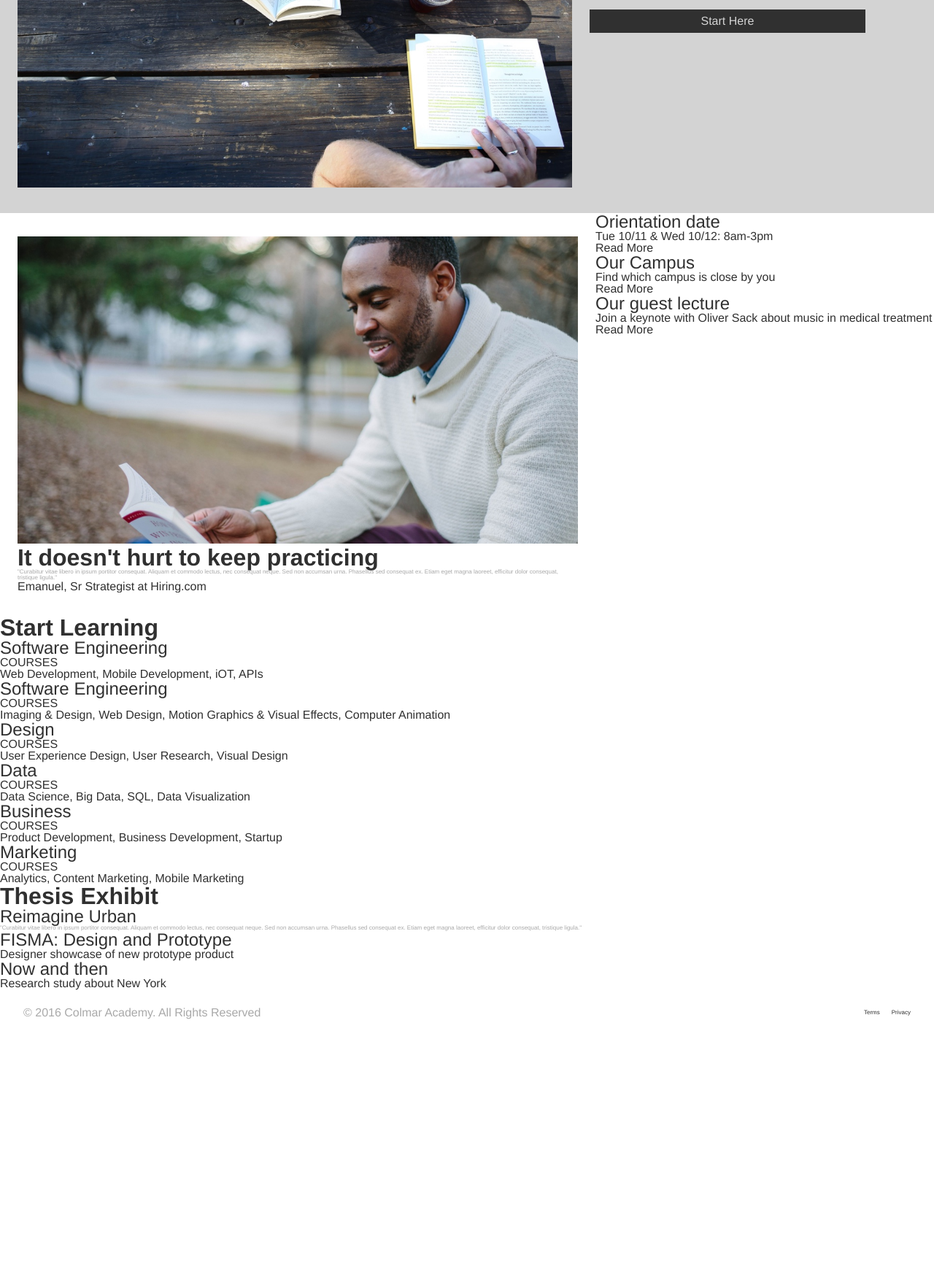
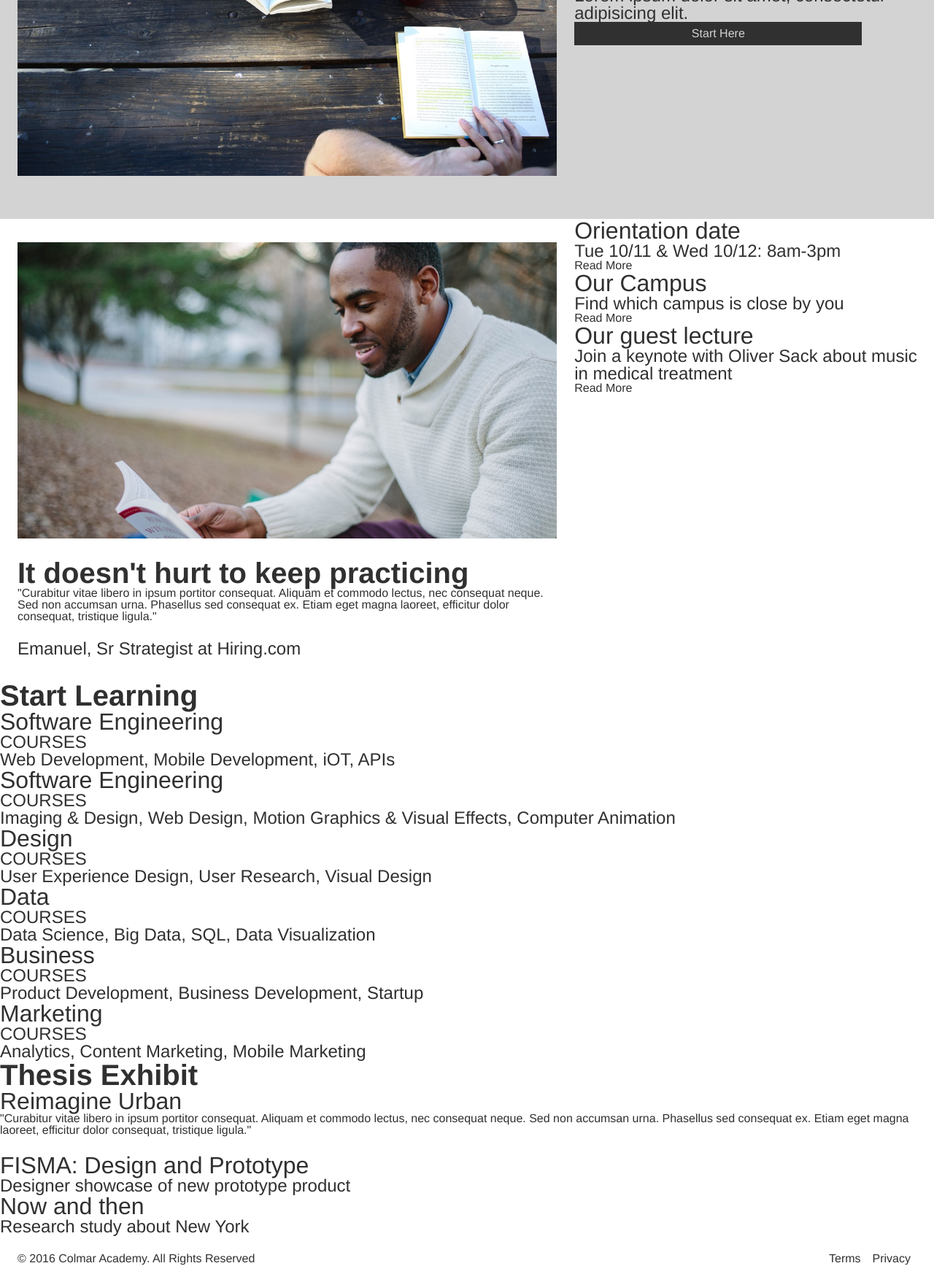
Before and after one commit to jasontadams/ColmarAcademy, a plain HTML site: page index.html in a window 1280 px wide. Shown: the part 401-2158 px from the top of the page at 73% size. Before the commit the page ends 1821 px from the top, so only its background shows below. Drawn offline with Linux system fonts and the light colour scheme.

Commit message:
Refactor of Divs into Classes

```diff
--- a/index.html
+++ b/index.html
@@ -11,10 +11,10 @@
     <div id="header">
       <div id="logo">
         <img src=".\resources\images\ic-logo.svg" alt="Colmar Academy Logo">
-        <h2 id="logofirst">Colmar</h2>
-        <h2 id="logosecond">Academy</h2>
+        <h3 id="logofirst">Colmar</h3>
+        <h3 id="logosecond">Academy</h3>
       </div>
-      <ul id="header-nav">
+      <ul class="nav">
         <li class="nav-link"><a href="#">On Campus</a></li>
         <li class="nav-link"><a href="#">Online</a></li>
         <li class="nav-link"><a href="#">For Companies</a></li>
@@ -42,7 +42,7 @@
           <img src=".\resources\images\information-main.jpg" alt="Emanuel, a graduate of Colmar Academy">
           <h1>It doesn't hurt to keep practicing</h1>
           <p>"Curabitur vitae libero in ipsum portitor consequat. Aliquam et commodo lectus, nec consequat neque. Sed non accumsan urna. Phasellus sed consequat ex. Etiam eget magna laoreet, efficitur dolor consequat, tristique ligula."</p>
-          <h5>Emanuel, Sr Strategist at Hiring.com</h5>
+          <h3>Emanuel, Sr Strategist at Hiring.com</h3>
         </div>
         <div class="right-pane">
           <div class="info-boxes" id="info-orientation">
@@ -133,8 +133,8 @@
     </div>
     <!--Footer-->
     <div id="footer">
-      <h3>&copy 2016 Colmar Academy. All Rights Reserved</h3>
-      <ul id="footer-nav">
+      <h4>&copy 2016 Colmar Academy. All Rights Reserved</h4>
+      <ul class="nav">
         <li class="nav-link"><a href="#">Terms</a></li>
         <li class="nav-link"><a href="#">Privacy</a></li>
       </ul>
--- a/resources/style.css
+++ b/resources/style.css
@@ -2,11 +2,17 @@
 body {
   font-family: helvetica;
   color: rgb(48,48,48);
+  font-size: 16px;
 }
 
-a:link {
+a:link, a:visited {
   color: rgb(48,48,48);
   text-decoration-line: none;
+}
+
+.nav {
+  display: inline-flex;
+  align-items: center;
 }
 
 .nav-link {
@@ -14,20 +20,24 @@ a:link {
 }
 
 p {
-  color: DarkGray;
-  font-size: 0.5rem;
+  font-size: 1rem;
+  margin-bottom: 1.5rem;
 }
 
 h1  {
-  font-size: 2rem;
+  font-size: 2.5rem;
   font-weight: bold;
 }
 
 h2 {
+  font-size: 2rem;
+}
+
+h3 {
   font-size: 1.5rem;
 }
 
-h3 {
+h4 {
   font-size: 1rem;
 }
 
@@ -57,35 +67,23 @@ h3 {
     height: 2rem;
 }
 
-/*Style the Header Navigation Links */
-#header-nav {
-  display: inline-flex;
-  align-items: center;
-}
-
-#header-nav li {
-  font-size: 0.80rem;
-}
-
 /* Style Main Elements */
 .left-pane {
   width: 60%;
   overflow: hidden;
-  margin: 2rem 1.5rem;
+  padding: 2rem 1.5rem;
 }
 
 .left-pane img {
   width: 100%;
   height: auto;
+  margin-bottom: 1.5rem;
 }
 
 .right-pane {
   display: flex;
+  width: 40%;
   flex-direction: column;
-}
-
-.flavor-element {
-  margin-bottom: 1.5rem;
 }
 
 /* Style Banner */
@@ -101,11 +99,8 @@ h3 {
   width: 80%;
 }
 
-#banner-button a:link, a:visited {
-  color: LightGray;
-}
-
 #banner-button a {
+  color: Lightgray;
   margin: 0.5rem;
 }
 
@@ -114,20 +109,15 @@ h3 {
   display: flex;
 }
 
+
 /* Style the footer */
 #footer {
   display: flex;
   align-items: center;
   justify-content: space-between;
-  font-size: 0.5rem;
-  color: DarkGray;
   padding: 1.5rem;
 }
 
 #footer h3 {
   margin-left: 0.5rem;
 }
-
-#footer-nav {
-  display: inline-flex;
-}
```
